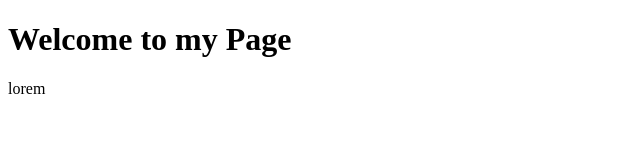
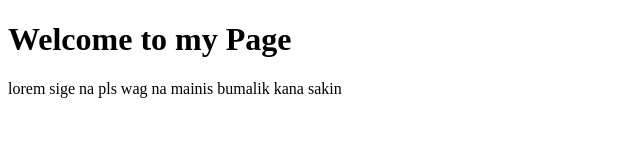
Before and after one commit to ASBITON/ASBITON.github.io, a plain HTML site: page TEST FILE (TD22)/index.html in a window 1280 px wide. Shown: the whole page, without its empty margins (0-640 px from the left). Drawn offline with Linux system fonts and the light colour scheme.

Commit message:
huehue iyaq malala

```diff
--- a/TEST FILE (TD22)/index.html
+++ b/TEST FILE (TD22)/index.html
@@ -10,7 +10,7 @@
         <h1>Welcome to my Page</h1>
     </div>
     <div>
-        <p>lorem</p>
+        <p>lorem sige na pls wag na mainis bumalik kana sakin</p>
     </div>
 </body>
 </html>
```
